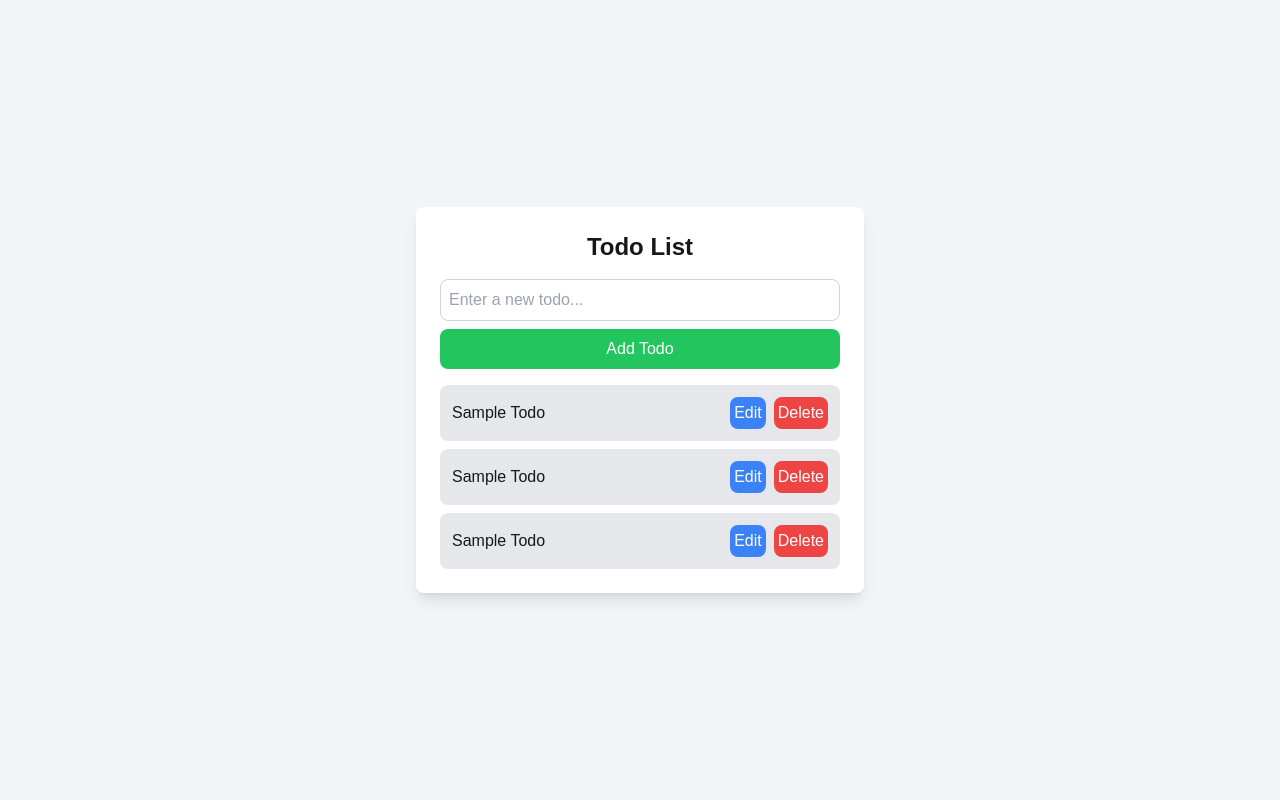
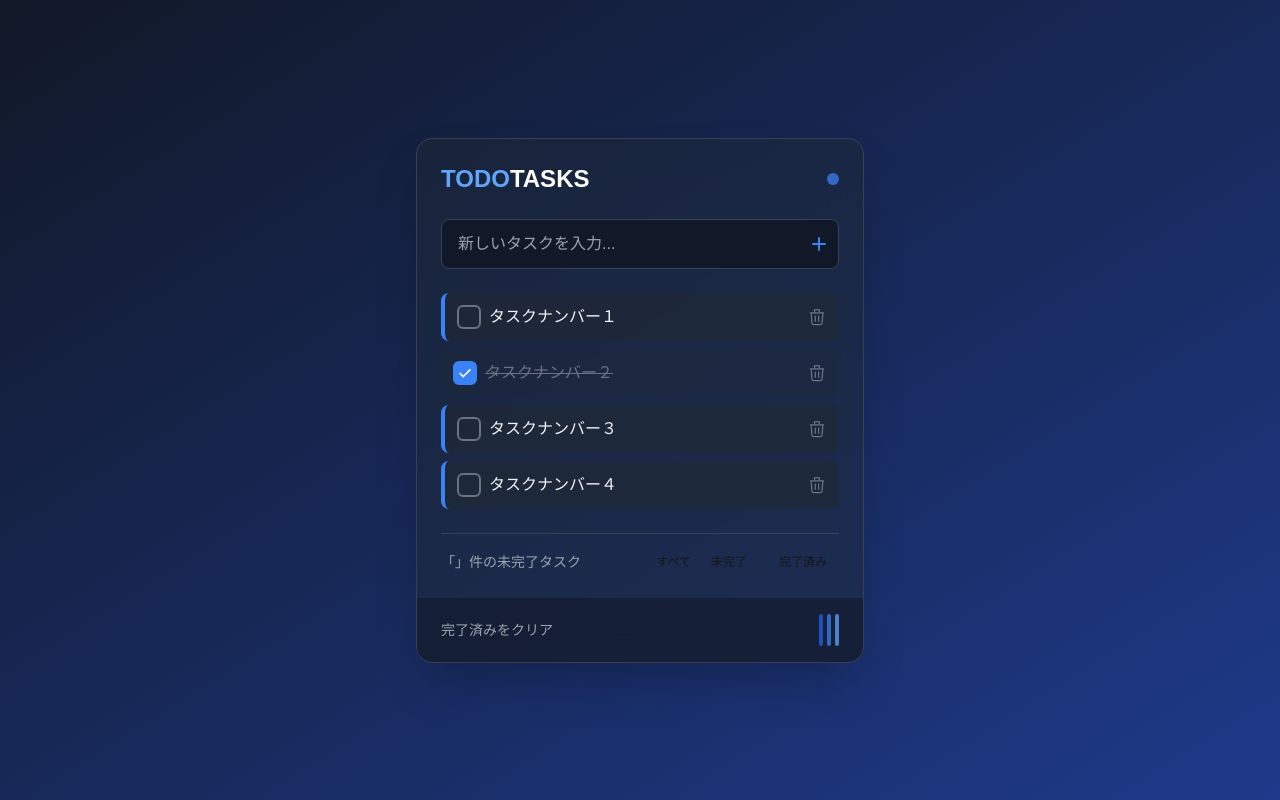
Before and after one commit to kishi1997/Todo-2025, a Next.js app: page / in a window 1280 px wide. Built offline with nearby package versions, Linux system fonts and the light colour scheme.

Commit message:
TodoリストのUIを改善し、新しいタスクフォームとフィルター機能を追加。古いTodoFormコンポーネントを削除し、TodoItemコンポーネントを修正してタスクの状態を表示。

```diff
--- /dev/null
+++ b/app/components/FilterItems.tsx
@@ -0,0 +1,16 @@
+import React from 'react';
+
+const FilterItems = () => {
+  return (
+    <div className="mt-6 flex justify-between items-center border-t border-gray-700 pt-4">
+      <div className="text-sm text-gray-400">「」件の未完了タスク</div>
+      <div className="flex space-x-2">
+        <button className="placeholder:px-3 py-1 rounded-md text-xs">すべて</button>
+        <button className="px-3 py-1 rounded-md text-xs">未完了</button>
+        <button className="px-3 py-1 rounded-md text-xs">完了済み</button>
+      </div>
+    </div>
+  );
+};
+
+export default FilterItems;
--- /dev/null
+++ b/app/components/NewTodoForm.tsx
@@ -0,0 +1,31 @@
+import React from 'react';
+
+const NewTodoForm = () => {
+  return (
+    <div className="relative mb-6">
+      <input
+        type="text"
+        className="w-full bg-gray-900 text-gray-100 px-4 py-3 rounded-lg pr-12 focus:outline-none focus:ring-2 focus:ring-blue-500 border border-gray-700"
+        placeholder="新しいタスクを入力..."
+      />
+      <button className="absolute right-2 top-1/2 transform -translate-y-1/2 text-blue-500 hover:text-blue-400">
+        <svg
+          className="w-6 h-6"
+          fill="none"
+          stroke="currentColor"
+          viewBox="0 0 24 24"
+          xmlns="http://www.w3.org/2000/svg"
+        >
+          <path
+            strokeLinecap="round"
+            strokeLinejoin="round"
+            strokeWidth={2}
+            d="M12 6v6m0 0v6m0-6h6m-6 0H6"
+          />
+        </svg>
+      </button>
+    </div>
+  );
+};
+
+export default NewTodoForm;
--- a/app/components/TodoForm.tsx
+++ /dev/null
@@ -1,21 +0,0 @@
-import React from 'react';
-
-function TodoForm() {
-  return (
-    <form className="mb-4">
-      <input
-        type="text"
-        placeholder="Enter a new todo..."
-        className="w-full p-2 border border-gray-300 rounded-lg mb-2"
-      />
-      <button
-        type="submit"
-        className="w-full bg-green-500 text-white p-2 rounded-lg hover:bg-green-600 transition-colors"
-      >
-        Add Todo
-      </button>
-    </form>
-  );
-}
-
-export default TodoForm;
--- a/app/components/TodoItem.tsx
+++ b/app/components/TodoItem.tsx
@@ -1,14 +1,44 @@
 import React from 'react';
+import { Todo } from '../types/type';
 
-const TodoItem = () => {
+const TodoItem = (todo: Todo) => {
   return (
-    <li className="bg-gray-200 p-3 rounded-lg flex justify-between items-center">
-      <span>Sample Todo</span>
-      <div className="space-x-2">
-        <button className="bg-blue-500 text-white p-1 rounded-lg">Edit</button>
-        <button className="bg-red-500 text-white p-1 rounded-lg">Delete</button>
+    <>
+      <div className="relative flex items-center">
+        <input type="checkbox" className="opacity-0 absolute h-6 w-6" />
+        <div
+          className={`border-2 rounded-md w-6 h-6 flex flex-shrink-0 justify-center items-center mr-2 ${todo.completed ? 'bg-blue-500 border-blue-500' : 'border-gray-500'}`}
+        >
+          <svg
+            className={`fill-current w-3 h-3 text-white pointer-events-none ${todo.completed ? 'opacity-100' : 'opacity-0'}`}
+            viewBox="0 0 20 20"
+          >
+            <path d="M0 11l2-2 5 5L18 3l2 2L7 18z" />
+          </svg>
+        </div>
       </div>
-    </li>
+      <span
+        className={`flex-grow text-gray-100 ${todo.completed ? 'line-through text-gray-500' : ''}`}
+      >
+        {todo.text}
+      </span>
+      <button className="text-gray-500 hover:text-red-500 transition-colors">
+        <svg
+          className="w-5 h-5"
+          fill="none"
+          stroke="currentColor"
+          viewBox="0 0 24 24"
+          xmlns="http://www.w3.org/2000/svg"
+        >
+          <path
+            strokeLinecap="round"
+            strokeLinejoin="round"
+            strokeWidth={1.5}
+            d="M19 7l-.867 12.142A2 2 0 0116.138 21H7.862a2 2 0 01-1.995-1.858L5 7m5 4v6m4-6v6m1-10V4a1 1 0 00-1-1h-4a1 1 0 00-1 1v3M4 7h16"
+          />
+        </svg>
+      </button>
+    </>
   );
 };
 
--- a/app/components/TodoList.tsx
+++ b/app/components/TodoList.tsx
@@ -1,13 +1,27 @@
 import React from 'react';
 import TodoItem from './TodoItem';
+import { Todo } from '../types/type';
 
+const todoList: Todo[] = [
+  { id: 1, text: 'タスクナンバー１', completed: false },
+  { id: 2, text: 'タスクナンバー２', completed: true },
+  { id: 3, text: 'タスクナンバー３', completed: false },
+  { id: 4, text: 'タスクナンバー４', completed: false },
+];
 function TodoList() {
   return (
-    <ul className="space-y-2">
-      <TodoItem />
-      <TodoItem />
-      <TodoItem />
-    </ul>
+    <div className="space-y-2">
+      {todoList.map((todo) => (
+        <div
+          key={todo.id}
+          className={`p-3 rounded-lg transition-all duration-300 ${todo.completed ? 'bg-gray-800 bg-opacity-40' : 'bg-gray-800 bg-opacity-80 border-l-4 border-blue-500'}`}
+        >
+          <div className="flex items-center">
+            <TodoItem {...todo}></TodoItem>
+          </div>
+        </div>
+      ))}
+    </div>
   );
 }
 
--- a/app/page.tsx
+++ b/app/page.tsx
@@ -1,13 +1,34 @@
-import TodoForm from './components/TodoForm';
+'use client';
+
+import FilterItems from './components/FilterItems';
+import NewTodoForm from './components/NewTodoForm';
 import TodoList from './components/TodoList';
 
 export default function Home() {
   return (
-    <div className="min-h-screen flex flex-col items-center justify-center bg-gray-100">
-      <div className="bg-white rounded-lg shadow-lg p-6 w-full max-w-md">
-        <h1 className="text-2xl font-bold mb-4 text-center">Todo List</h1>
-        <TodoForm />
-        <TodoList />
+    <div className="min-h-screen bg-gradient-to-br from-gray-900 to-blue-900 flex items-center justify-center p-4">
+      <div className="w-full max-w-md bg-gray-800 bg-opacity-50 backdrop-blur-lg rounded-2xl overflow-hidden shadow-2xl border border-gray-700">
+        <div className="p-6">
+          {/* タイトル */}
+          <div className="flex items-center justify-between mb-6">
+            <h1 className="text-2xl font-bold text-blue-400">
+              TODO<span className="text-white">TASKS</span>
+            </h1>
+            <div className="h-3 w-3 rounded-full bg-blue-500 animate-pulse"></div>
+          </div>
+          <NewTodoForm></NewTodoForm>
+          <TodoList></TodoList>
+          <FilterItems></FilterItems>
+        </div>
+        {/* 完了タスククリアボタン */}
+        <div className="px-6 py-4 bg-gray-900 bg-opacity-60 flex justify-between items-center">
+          <button className="text-gray-400 hover:text-blue-400 text-sm">完了済みをクリア</button>
+          <div className="flex space-x-1">
+            <div className="w-1 h-8 rounded-full bg-blue-600 animate-pulse"></div>
+            <div className="w-1 h-8 rounded-full bg-blue-500 animate-pulse delay-75"></div>
+            <div className="w-1 h-8 rounded-full bg-blue-400 animate-pulse delay-150"></div>
+          </div>
+        </div>
       </div>
     </div>
   );
--- /dev/null
+++ b/app/types/type.ts
@@ -0,0 +1,5 @@
+export type Todo = {
+  id: number;
+  text: string;
+  completed: boolean;
+};
```
